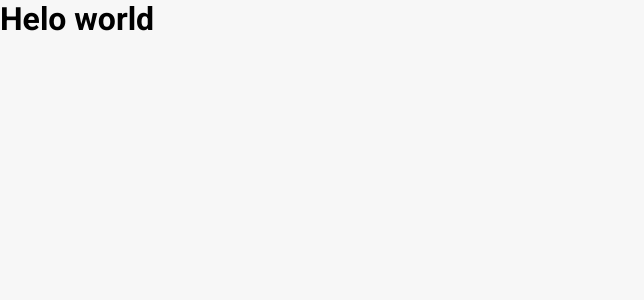
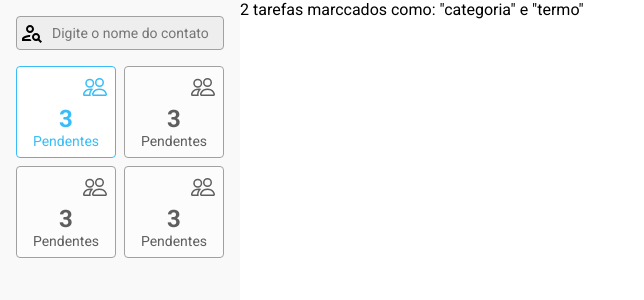
Before and after one commit to emmanuelmarcosdeoliveira/contac-list, a React (Vite) app: page / in a window 1280 px wide. Shown: the top 300 px of the page, without its empty margins (0-644 px from the left). Built offline with nearby package versions, Linux system fonts and the light colour scheme; the HTML template or start-up script is replaced by a standard one.

Commit message:
chore: the styling of the Sidebar component was inserted

```diff
--- a/package.json
+++ b/package.json
@@ -11,7 +11,8 @@
   },
   "dependencies": {
     "react": "^18.2.0",
-    "react-dom": "^18.2.0"
+    "react-dom": "^18.2.0",
+    "react-icons": "^5.2.1"
   },
   "devDependencies": {
     "@reduxjs/toolkit": "^2.2.5",
--- a/src/App.tsx
+++ b/src/App.tsx
@@ -1,3 +1,5 @@
+import ContactList from './containers/ContacList'
+import Sidebar from './containers/Sidebar'
 import StyleGlobal, { Container } from './styles'
 
 function App() {
@@ -6,7 +8,8 @@ function App() {
       <div>
         <StyleGlobal />
         <Container>
-        <h1>Helo world</h1>
+          <Sidebar />
+          <ContactList />
         </Container>
       </div>
     </>
--- /dev/null
+++ b/src/components/FilterCard/index.tsx
@@ -0,0 +1,18 @@
+import { BsPeople } from 'react-icons/bs'
+import * as S from './styles'
+
+export type Props = {
+  ativo?: boolean
+}
+
+const FilterCard = (props: Props) => {
+  return (
+    <S.Card ativo={props.ativo}>
+      <BsPeople />
+      <S.Contrador>3</S.Contrador>
+      <S.Label>Pendentes</S.Label>
+    </S.Card>
+  )
+}
+
+export default FilterCard
--- /dev/null
+++ b/src/components/FilterCard/styles.ts
@@ -0,0 +1,26 @@
+import styled from 'styled-components'
+import { Props } from '.'
+
+export const Card = styled.div<Props>`
+  padding: 0.5rem;
+  border: 1px solid ${(props) => (props.ativo ? '#38bdf8' : '#a1a1a1')};
+  background-color: ${(props) => (props.ativo ? '#fff' : '#fcfcfc')};
+  color: ${(props) => (props.ativo ? '#38bdf8' : '#5e5e5e')};
+  border-radius: 0.25rem;
+  text-align: right;
+  font-size: 1.5rem;
+`
+
+export const Contrador = styled.span`
+  font-weight: 700;
+  font-weight: 700;
+  display: block;
+  font-size: 1.5rem;
+  text-align: center;
+`
+
+export const Label = styled.span`
+  font-size: 0.875rem;
+  display: flex;
+  justify-content: center;
+`
--- /dev/null
+++ b/src/containers/ContacList/index.tsx
@@ -0,0 +1,11 @@
+import React from 'react'
+
+const ContactList = () => {
+  return (
+    <main>
+      <p>2 tarefas marccados como: "categoria" e "termo"</p>
+    </main>
+  )
+}
+
+export default ContactList
--- /dev/null
+++ b/src/containers/Sidebar/index.tsx
@@ -0,0 +1,22 @@
+import { MdOutlinePersonSearch } from 'react-icons/md'
+import FilterCard from '../../components/FilterCard'
+import * as S from './styles'
+const Sidebar = () => {
+  return (
+    <S.Asside>
+      <S.Search>
+        <MdOutlinePersonSearch />
+        <input type="text" placeholder="Digite o nome do contato" />
+      </S.Search>
+
+      <S.Filtros>
+        <FilterCard ativo={true} />
+        <FilterCard />
+        <FilterCard />
+        <FilterCard />
+      </S.Filtros>
+    </S.Asside>
+  )
+}
+
+export default Sidebar
--- /dev/null
+++ b/src/containers/Sidebar/styles.ts
@@ -0,0 +1,29 @@
+import styled from 'styled-components'
+
+export const Asside = styled.aside`
+  padding: 1rem;
+  background-color: #f9f9f9;
+  height: 100dvh;
+`
+export const Filtros = styled.div`
+  display: grid;
+  grid-template-columns: 1fr 1fr;
+  gap: 0.5rem;
+  padding-block: 1rem;
+`
+export const Search = styled.div`
+  border: 1px solid #a1a1a1;
+  border-radius: 0.25rem;
+  background-color: #eee;
+  display: flex;
+  justify-content: center;
+  align-items: center;
+  font-size: 1.5rem;
+  input {
+    border: none;
+    padding: 0.5rem;
+    background-color: #eee;
+    outline-style: none;
+    font-size: 0.875rem;
+  }
+`
--- a/src/styles/index.ts
+++ b/src/styles/index.ts
@@ -7,13 +7,11 @@ const Styleglobal = createGlobalStyle`
   box-sizing: border-box;
   font-family: Roboto, sans-serif;
 }
-body {
-    background-color: #f7f7f7;
-}
+
 `
 export const Container = styled.div`
   display: grid;
-  grid-template-columns: 224px auto;
+  grid-template-columns: 240px auto;
 `
 
 export default Styleglobal
```
Also changed, not shown: src/styles/variaveis.ts (added, +7 -0 lines), 1 other file (tests, documents, lock files or other folders).
